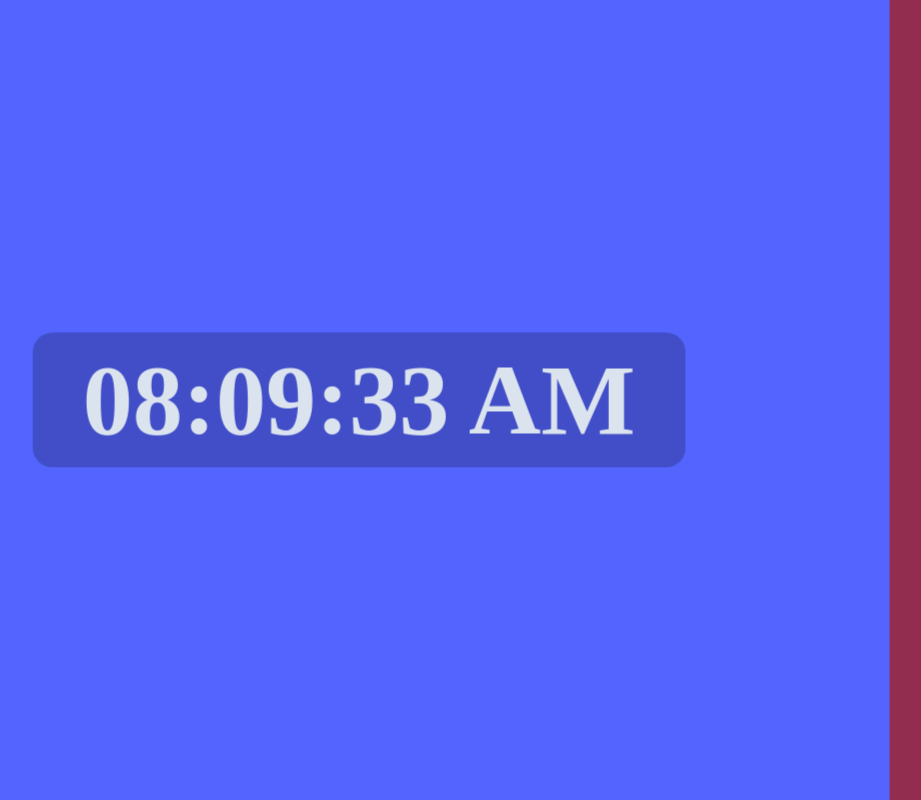
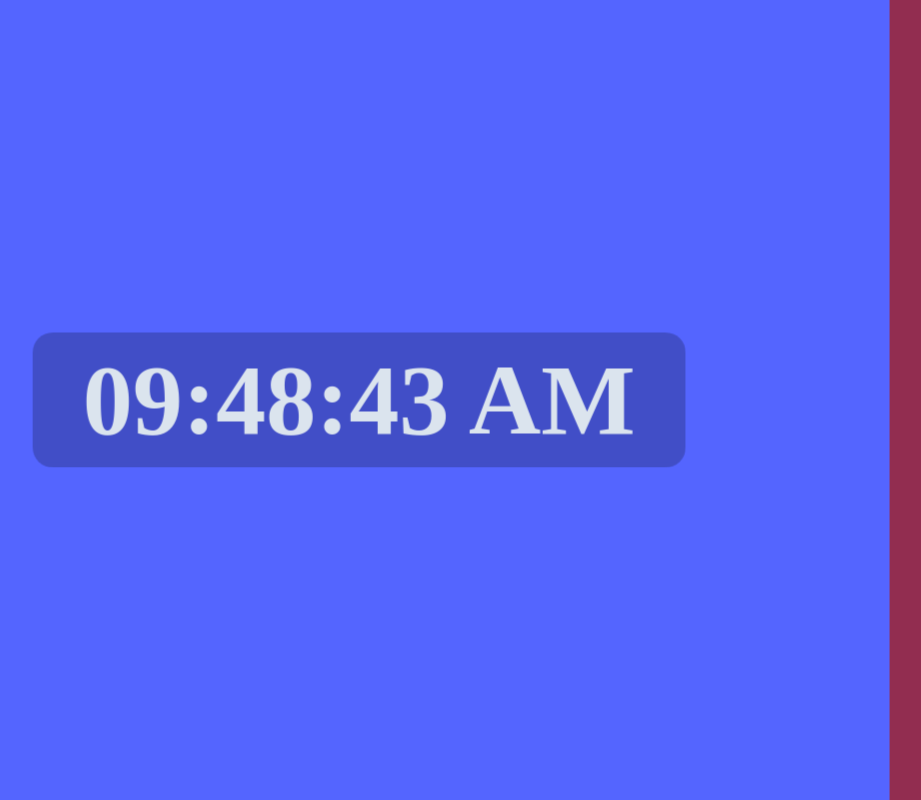
Before and after one commit to JorgeWilliamSS92/ProjectRealTimer, a website: page index.html in a window 1280 px wide. Shown: the whole page, without its empty margins (281-1202 px from the left). Drawn offline with Linux system fonts and the light colour scheme.

Commit message:
adding js to get current time

```diff
--- a/index.html
+++ b/index.html
@@ -13,5 +13,7 @@
     <div class="container__clock">
       <h1 class="container__clock--timer">08:09:33 AM</h1>
     </div>
+
+    <script src="./script.js"></script>
   </body>
 </html>
--- a/script.js
+++ b/script.js
@@ -0,0 +1,17 @@
+let h1 = document.getElementsByClassName("container__clock--timer")[0];
+
+function updateTime() {
+  const date = new Date();
+  let hours = date.getHours();
+  const meridiem = hours > 12 ? "PM" : "AM";
+
+  hours = hours.toString().padStart(2, 0);
+  let minute = date.getMinutes().toString().padStart(2, 0);
+  let second = date.getSeconds().toString().padStart(2, 0);
+  const time = `${hours}:${minute}:${second} ${meridiem}`;
+
+  h1.textContent = time;
+}
+
+updateTime();
+setInterval(updateTime, 1000);
--- a/scss/main.scss
+++ b/scss/main.scss
@@ -39,11 +39,13 @@ body {
 }
 
 .container__layer1 {
+  position: relative;
   animation-direction: alternate-reverse;
   animation-duration: 5s;
 }
 .container__layer2 {
   animation-duration: 8s;
+  animation-direction: reverse;
 }
 
 .container__clock {
```
Also changed, not shown: README.md (added), css/style.css, 1 other file.
